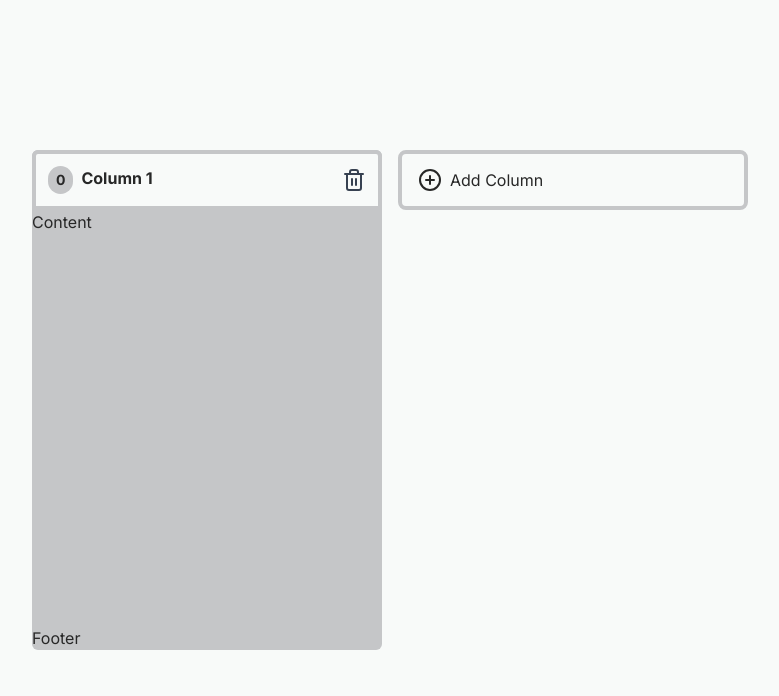
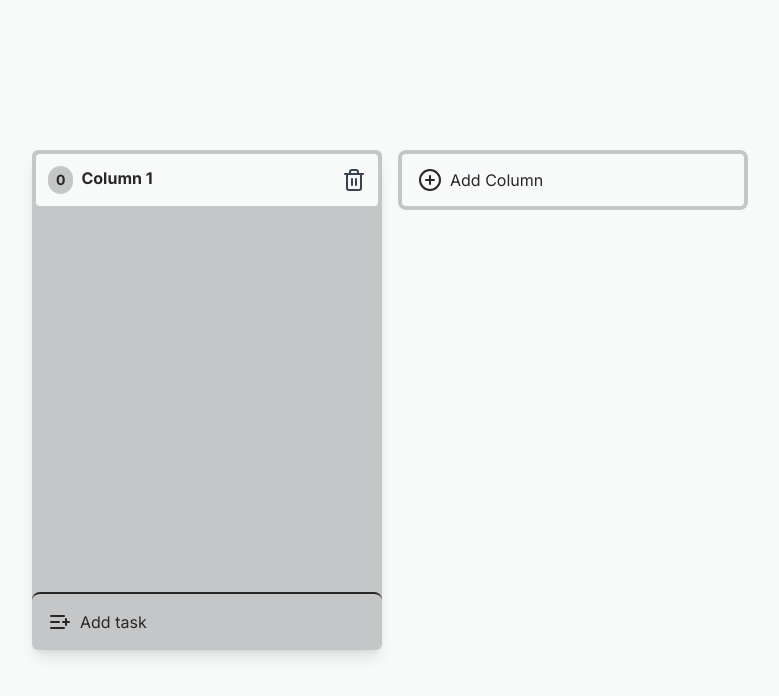
Before and after one commit to dilarauluturhan/kanban-board, a React (Vite) app: page / in a window 1280 px wide. Both pictures are taken after a click on the button "Add Column". Shown: the top 696 px of the page, without its empty margins (250-1029 px from the left). Built offline with nearby package versions, Linux system fonts and the light colour scheme.

Commit message:
feat: add task

```diff
--- a/src/components/ColumnContainer.tsx
+++ b/src/components/ColumnContainer.tsx
@@ -1,15 +1,22 @@
-import { Trash2 } from "lucide-react";
-import { Column, Id } from "../types";
+import { useState } from "react";
+import { ListPlus, Trash2 } from "lucide-react";
+import { Column, Id, Task } from "../types";
 import { useSortable } from "@dnd-kit/sortable";
 import { CSS } from "@dnd-kit/utilities";
+import TaskCard from "./TaskCard";
 
 interface Props {
   column: Column;
   deleteColumn: (id: Id) => void;
+  updateColumn: (id: Id, title: string) => void;
+  createTask: (columnId: Id) => void;
+  tasks: Task[];
 }
 
 function ColumnContainer(props: Props) {
-  const { column, deleteColumn } = props;
+  const { column, deleteColumn, updateColumn, createTask, tasks } = props;
+
+  const [edit, setEdit] = useState(false);
 
   const {
     setNodeRef,
@@ -24,6 +31,7 @@ function ColumnContainer(props: Props) {
       type: "Column",
       column,
     },
+    disabled: edit,
   });
 
   const style = {
@@ -45,19 +53,37 @@ function ColumnContainer(props: Props) {
     <div
       ref={setNodeRef}
       style={style}
-      className="bg-columnBgColor w-[350px] h-[500px] max-h-[500px] rounded-md flex flex-col"
+      className="bg-columnBgColor w-[350px] h-[500px] max-h-[500px] rounded-md flex flex-col shadow-lg"
     >
       {/* column title */}
       <div
         {...attributes}
         {...listeners}
-        className="bg-mainBgColor text-md h-[60px] cursor-grab rounded-md rounded-b-none p-3 font-bold border-columnBgColor border-4 flex items-center justify-between"
+        onClick={() => {
+          setEdit(true);
+        }}
+        className="bg-mainBgColor text-md h-[60px] cursor-grab rounded-lg p-3 font-bold border-columnBgColor border-4 flex items-center justify-between"
       >
         <div className="flex gap-2">
           <div className="flex justify-center items-center bg-columnBgColor px-2 py-1 text-sm rounded-full">
             0
           </div>
-          {column.title}
+          {!edit && column.title}
+          {edit && (
+            <input
+              className="bg-columnBgColor rounded-lg outline-none px-2"
+              value={column.title}
+              onChange={(e) => updateColumn(column.id, e.target.value)}
+              autoFocus
+              onBlur={() => {
+                setEdit(false);
+              }}
+              onKeyDown={(e) => {
+                if (e.key !== "Enter") return;
+                setEdit(false);
+              }}
+            />
+          )}
         </div>
         <button
           onClick={() => deleteColumn(column.id)}
@@ -67,9 +93,21 @@ function ColumnContainer(props: Props) {
         </button>
       </div>
       {/* column task container */}
-      <div className="flex flex-grow">Content</div>
+      <div className="flex flex-grow flex-col gap-4 p-2 overflow-x-hidden overflow-y-auto">
+        {tasks.map((task) => (
+          <TaskCard key={task.id} task={task} />
+        ))}
+      </div>
       {/* column footer */}
-      <div>Footer</div>
+      <button
+        onClick={() => {
+          createTask(column.id);
+        }}
+        className="flex items-center gap-2 border-t-2 border-textColor rounded-lg p-4 hover:bg-sideColor hover:text-white active:bg-columnBgColor active:text-black"
+      >
+        <ListPlus />
+        Add task
+      </button>
     </div>
   );
 }
--- a/src/components/KanbanBoard.tsx
+++ b/src/components/KanbanBoard.tsx
@@ -1,5 +1,5 @@
 import { useMemo, useState } from "react";
-import { Column, Id } from "../types";
+import { Column, Id, Task } from "../types";
 import ColumnContainer from "./ColumnContainer";
 import { PlusCircle } from "lucide-react";
 import {
@@ -20,6 +20,9 @@ function KanbanBoard() {
     () => columns.map((column) => column.id),
     [columns]
   );
+
+  const [tasks, setTasks] = useState<Task[]>([]);
+
   const [activeColumn, setActiveColumn] = useState<Column | null>(null);
 
   const sensors = useSensors(
@@ -29,6 +32,16 @@ function KanbanBoard() {
       },
     })
   );
+
+  function createTask(columnId: Id) {
+    const newTask: Task = {
+      id: generateId(),
+      columnId,
+      content: `Task ${tasks.length + 1}`,
+    };
+
+    setTasks([...tasks, newTask]);
+  }
 
   function createNewColumn() {
     const columnToAdd: Column = {
@@ -42,6 +55,15 @@ function KanbanBoard() {
   function deleteColumn(id: Id) {
     const filteredColumns = columns.filter((col) => col.id !== id);
     setColumns(filteredColumns);
+  }
+
+  function updateColumn(id: Id, title: string) {
+    const newColumns = columns.map((column) => {
+      if (column.id !== id) return column;
+      return { ...column, title };
+    });
+
+    setColumns(newColumns);
   }
 
   function onDragStart(event: DragStartEvent) {
@@ -92,6 +114,9 @@ function KanbanBoard() {
                   key={column.id}
                   column={column}
                   deleteColumn={deleteColumn}
+                  updateColumn={updateColumn}
+                  createTask={createTask}
+                  tasks={tasks.filter((task) => task.columnId === column.id)}
                 />
               ))}
             </SortableContext>
@@ -110,6 +135,8 @@ function KanbanBoard() {
               <ColumnContainer
                 column={activeColumn}
                 deleteColumn={deleteColumn}
+                updateColumn={updateColumn}
+                createTask={createTask}
               />
             )}
           </DragOverlay>,
--- /dev/null
+++ b/src/components/TaskCard.tsx
@@ -0,0 +1,11 @@
+import { Task } from "../types";
+
+interface Props {
+  task: Task;
+}
+
+function TaskCard({ task }: Props) {
+  return <div className="bg-mainBgColor p-2 h-[100px] min-h-[100px] flex items-center text-left rounded-lg shadow-lg hover:ring-2 hover:ring-inset hover:ring-sideColor cursor-grab">{task.content}</div>;
+}
+
+export default TaskCard;
--- a/src/index.css
+++ b/src/index.css
@@ -10,3 +10,16 @@
   box-sizing: border-box;
   font-family: "Inter", sans-serif;
 }
+
+::-webkit-scrollbar {
+  width: 4px;
+}
+
+::-webkit-scrollbar:horizontal {
+  height: 10px;
+}
+
+::-webkit-scrollbar-thumb{
+  background-color: #527069;
+  border-radius: 12px;
+}
--- a/src/types.ts
+++ b/src/types.ts
@@ -4,3 +4,9 @@ export type Column = {
   id: Id;
   title: string;
 };
+
+export type Task = {
+  id: Id;
+  columnId: Id;
+  content: string;
+};
```
